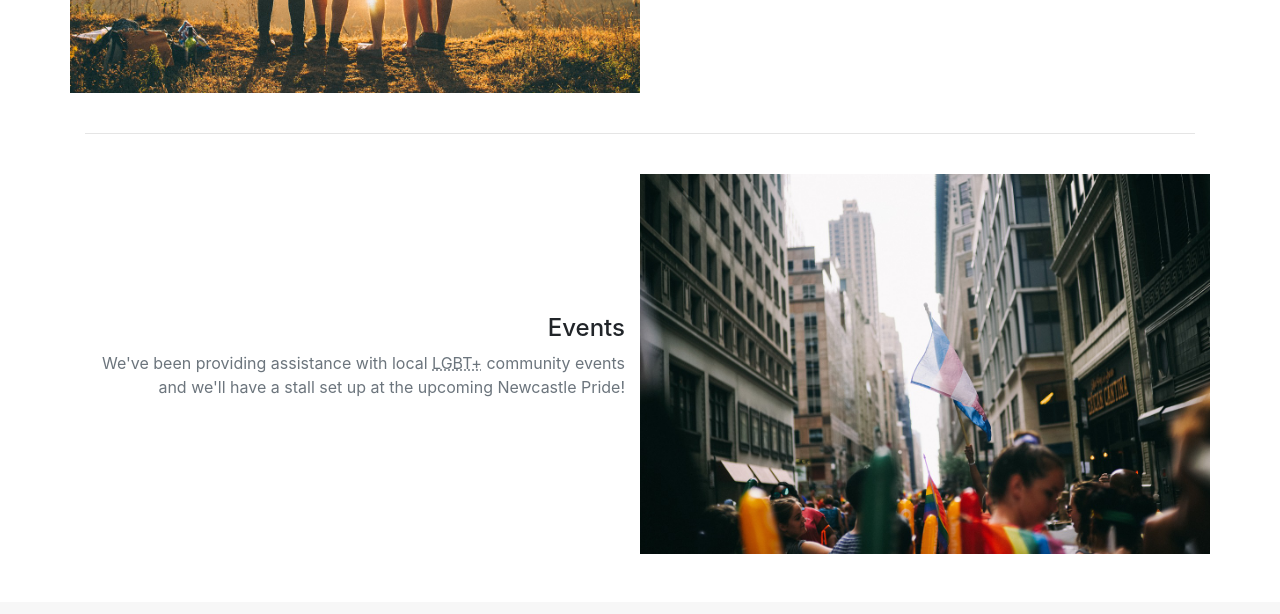
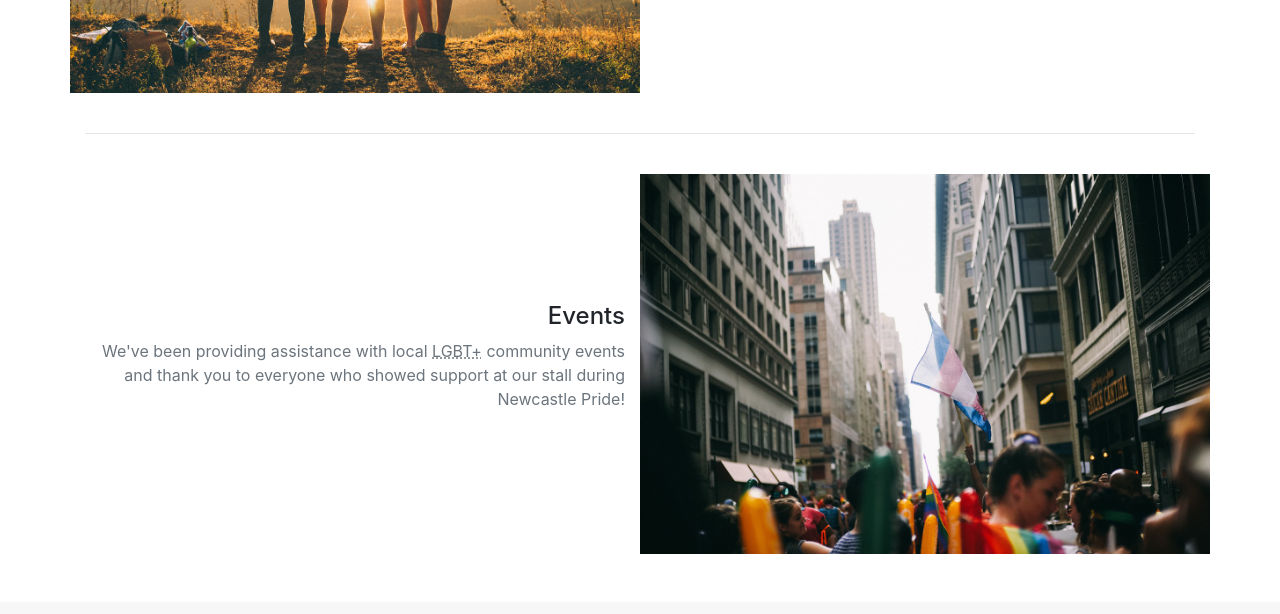
Before and after one commit to theophoenix/HCSGD, a plain HTML site: page index.html in a window 1280 px wide. Shown: the part 3301-3915 px from the top of the page. Drawn offline with Linux system fonts and the light colour scheme.

Commit message:
Change text for events project (post Newcastle Pride)

```diff
--- a/index.html
+++ b/index.html
@@ -392,7 +392,7 @@
         </div>
         <div class="col-md-6">
           <h4>Events</h4>
-          <p class="text-muted">We've been providing assistance with local <abbr title="Lesbian, Gay, Bisexual and Transgender">LGBT+</abbr> community events and we'll have a stall set up at the upcoming Newcastle Pride!</p>
+          <p class="text-muted">We've been providing assistance with local <abbr title="Lesbian, Gay, Bisexual and Transgender">LGBT+</abbr> community events and thank you to everyone who showed support at our stall during Newcastle Pride!</p>
         </div>
         <div class="col-md-6 p-3 p-md-0 hide show-md">
           <img class="img-fluid" src="images/pride-event-josh-wilburne-501963-unsplash.jpg" alt="People in the streets holding LGBT flags" title="Photo by Josh Wilburne on Unsplash">
```
